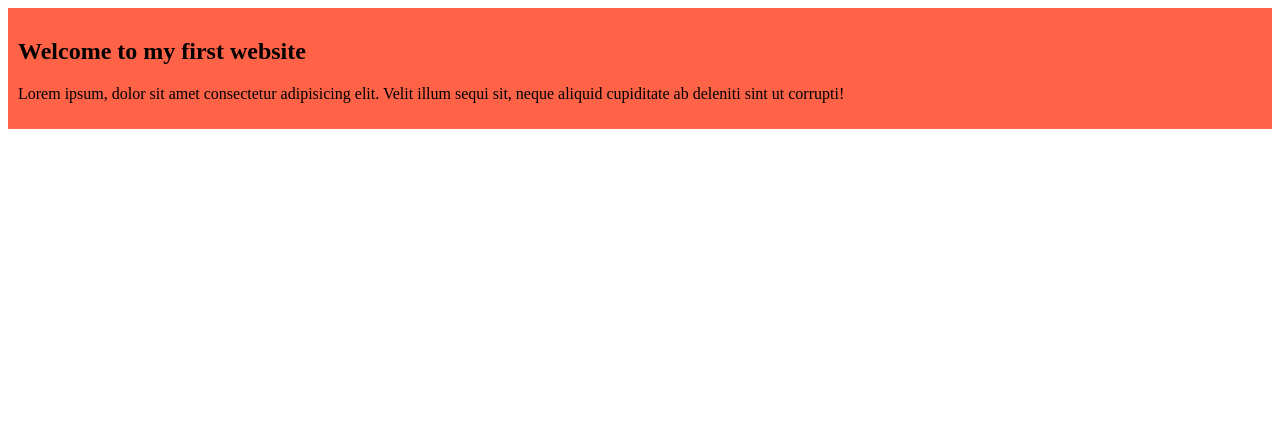
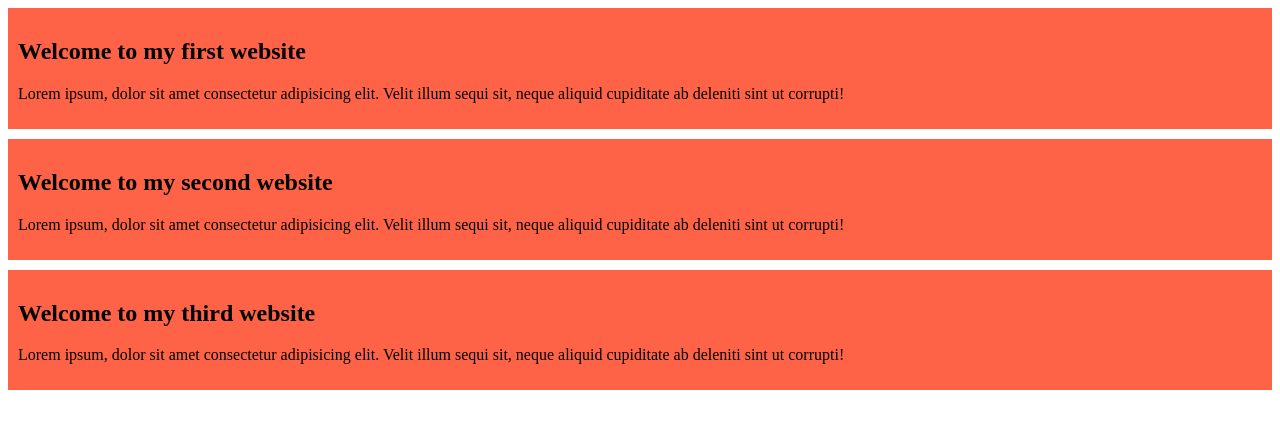
Before and after one commit to iramkhan3464/my-simple-website, a plain HTML site: page index.html in a window 1280 px wide. Drawn offline with Linux system fonts and the light colour scheme.

Commit message:
first commit

```diff
--- a/index.html
+++ b/index.html
@@ -9,6 +9,14 @@
         <h2>Welcome  to my first website</h2>
         <p>Lorem ipsum, dolor sit amet consectetur adipisicing elit. Velit illum sequi sit, neque aliquid cupiditate ab deleniti sint ut corrupti!</p>
     </div>
+    <div>
+        <h2>Welcome  to my second website</h2>
+        <p>Lorem ipsum, dolor sit amet consectetur adipisicing elit. Velit illum sequi sit, neque aliquid cupiditate ab deleniti sint ut corrupti!</p>
+    </div>
+    <div>
+        <h2>Welcome  to my third website</h2>
+        <p>Lorem ipsum, dolor sit amet consectetur adipisicing elit. Velit illum sequi sit, neque aliquid cupiditate ab deleniti sint ut corrupti!</p>
+    </div>
 </head>
 <body>
 
--- a/styles/blog.css
+++ b/styles/blog.css
@@ -1,4 +1,5 @@
 div{
     background-color: tomato;
     padding: 10px;
+    margin-bottom: 10px;
 }
```
